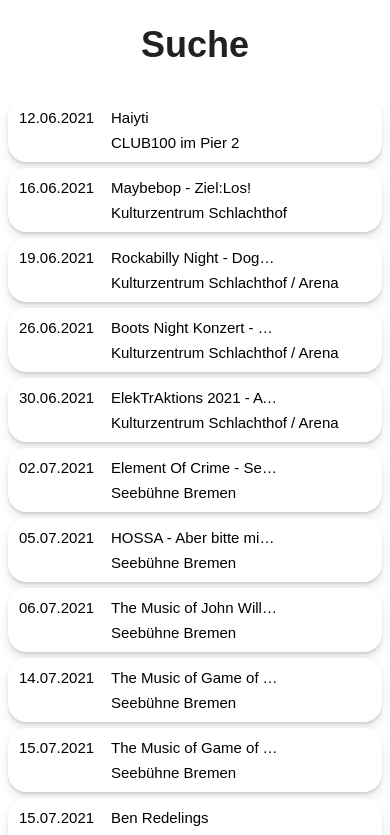
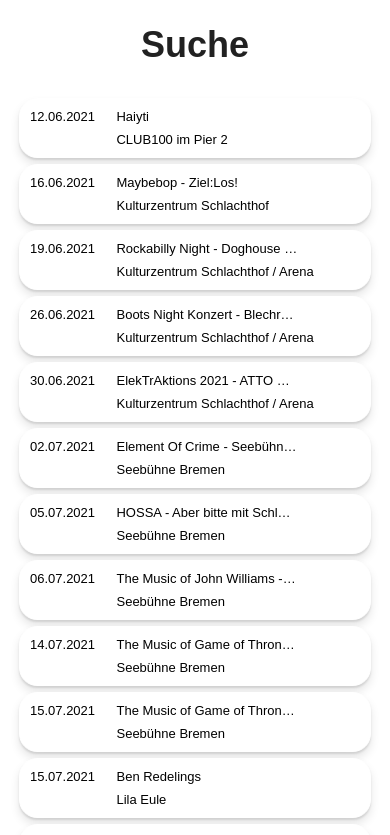
Before and after one commit to frederikebruendermann/capstone-project, a React (Create React App) app: page / in a window 390 px wide. Shown: the top 835 px of the page. Built offline with nearby package versions, Linux system fonts and the light colour scheme.

Commit message:
fix mobile design

```diff
--- a/src/components/ConcertCard.js
+++ b/src/components/ConcertCard.js
@@ -52,21 +52,21 @@
 `;
 
 const DateStyle = styled.span`
-  font-size: 15px;
+  font-size: 13px;
   grid-area: Date;
 `;
 
 const ArtistStyle = styled.span`
-  font-size: 15px;
+  font-size: 13px;
   grid-area: artistName;
   justify-self: start;
   white-space: nowrap;
   overflow: hidden;
-  max-width: 20ch;
+  max-width: 25ch;
   text-overflow: ellipsis;
 `;
 
 const LocationStyle = styled.span`
-  font-size: 15px;
+  font-size: 13px;
   grid-area: Location;
 `;
```
